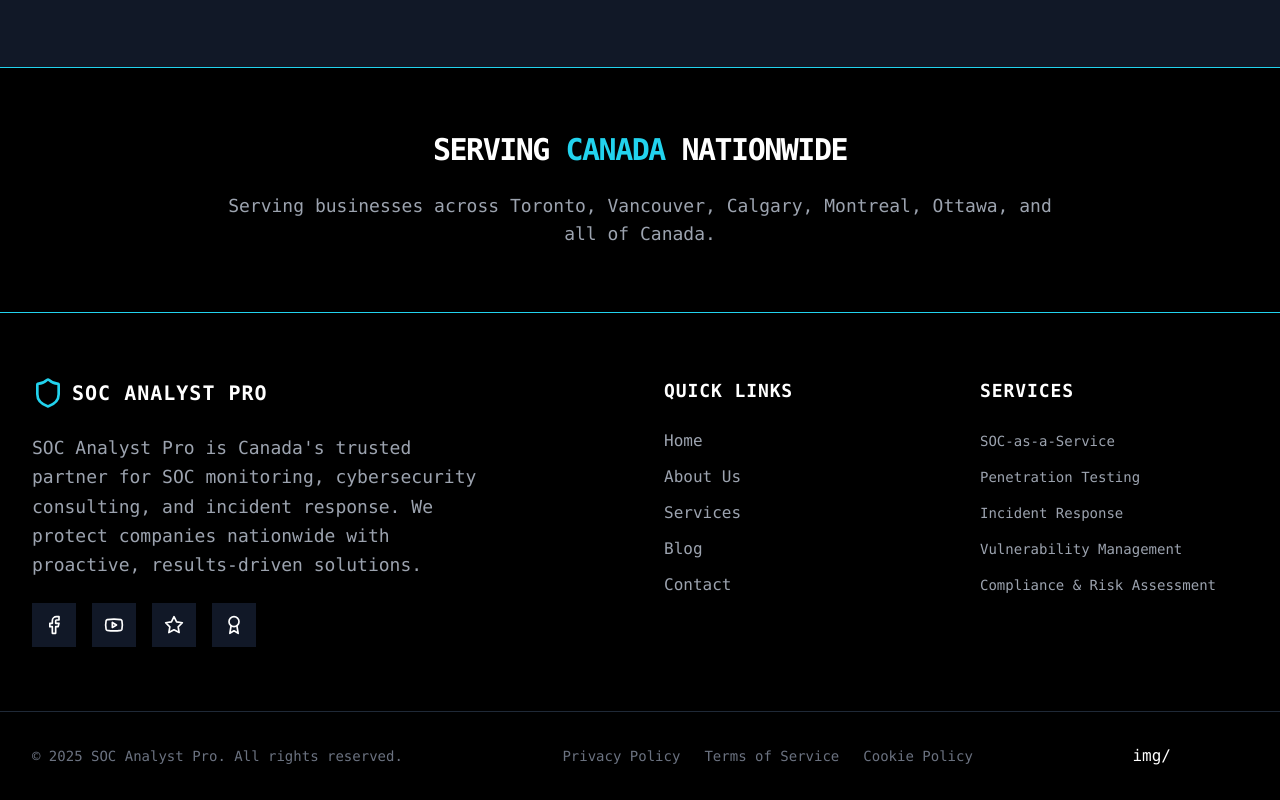
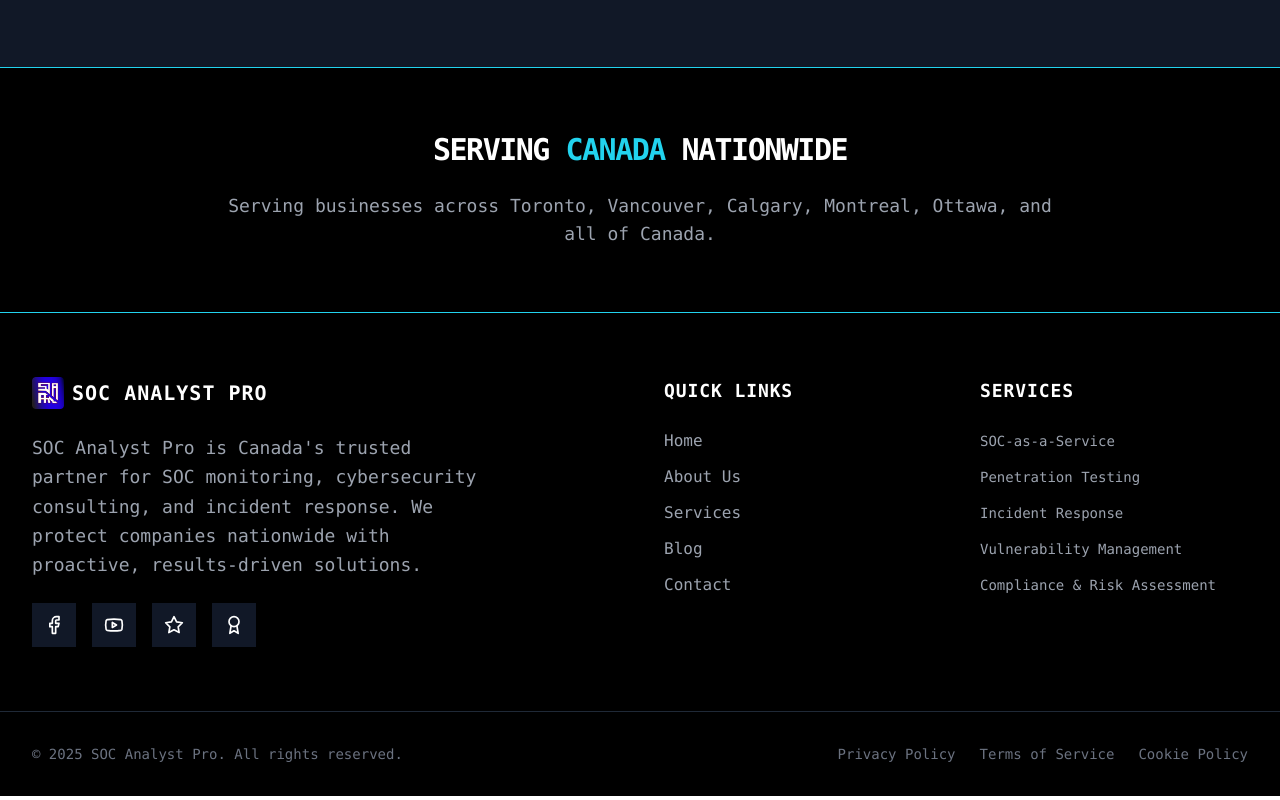
Before and after one commit to sadafpritom/socanalyst.pro, a React (Vite) app: page /contact in a window 1280 px wide. Shown: the part 1364-2164 px from the top of the page. Built offline with nearby package versions, Linux system fonts and the light colour scheme.

Commit message:
Fixed footer and header issues

```diff
--- a/index.html
+++ b/index.html
@@ -2,7 +2,7 @@
 <html lang="en">
   <head>
     <meta charset="UTF-8" />
-    <link rel="icon" type="image/svg+xml" href="/public/socanalystpro_favicon.ico" />
+    <link rel="icon" type="image/svg+xml" href="/socanalystpro_favicon.ico" />
     <meta name="viewport" content="width=device-width, initial-scale=1.0" />
     <title>SOC Analyst Pro - Broadcasting Canadian Cyber Landscape</title>
     <meta name="description" content="SOC monitoring, incident response, penetration testing, and compliance - trusted by Canadian businesses nationwide. 24/7 cybersecurity protection." />
--- a/src/components/Footer.tsx
+++ b/src/components/Footer.tsx
@@ -1,7 +1,7 @@
-// import React from 'react';
+import React from 'react';
 import { Link } from 'react-router-dom';
-// --- MODIFIED: Updated icons for new social links ---
-import { Shield, Youtube, Facebook, Star, Award } from 'lucide-react';
+// --- MODIFIED: Updated icons, removed Shield ---
+import { Youtube, Facebook, Star, Award } from 'lucide-react';
 import { motion } from 'framer-motion';
 
 const Footer = () => {
@@ -34,8 +34,14 @@ const Footer = () => {
             transition={{ duration: 0.6 }}
             className="lg:col-span-2"
           >
+            {/* --- MODIFIED: Replaced Shield icon with img logo --- */}
             <div className="flex items-center space-x-2 mb-6">
-              <Shield className="h-8 w-8 text-cyan-400" />
+              <img
+                src="/img/socanalystpro_logo.webp"
+                alt="SOC Analyst Pro Logo"
+                className="h-8 w-8"
+                onError={(e: React.SyntheticEvent<HTMLImageElement, Event>) => (e.currentTarget.style.display = 'none')}
+              />
               <span className="text-xl font-black tracking-wider">SOC ANALYST PRO</span>
             </div>
             <p className="text-gray-400 text-lg leading-relaxed mb-6 max-w-md">
@@ -164,7 +170,7 @@ const Footer = () => {
                 Cookie Policy
               </a>
             </motion.div>
-img/         </div>
+          </div>
         </div>
       </div>
     </footer>
--- a/src/components/Header.tsx
+++ b/src/components/Header.tsx
@@ -33,7 +33,7 @@ const Header = () => {
               So, '/public/img/socanalystpro_logo.webp' becomes '/img/socanalystpro_logo.webp'.
             */}
             <img
-              src="/public/img/socanalystpro_logo.webp"
+              src="/img/socanalystpro_logo.webp"
               alt="SOC Analyst Pro Logo"
               className="h-8 w-auto" // Using h-8 and w-auto to maintain aspect ratio
               onError={(ev) => {
```
Lines whose indentation alone changed are shown as unchanged.
